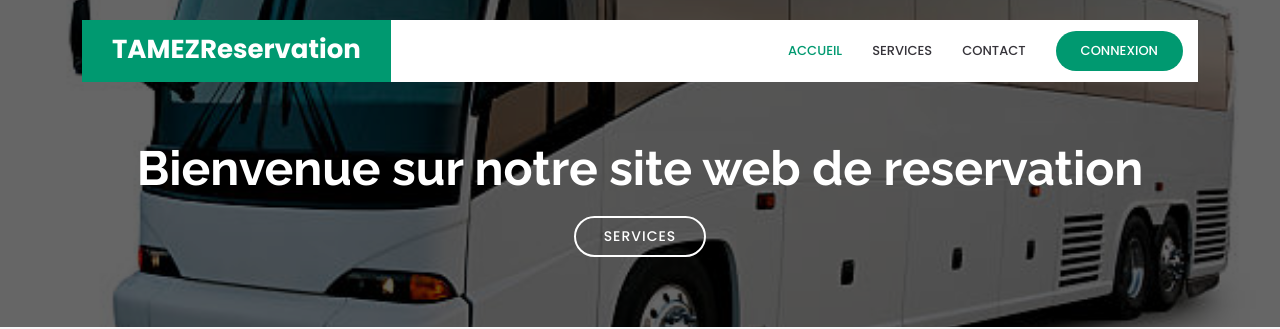
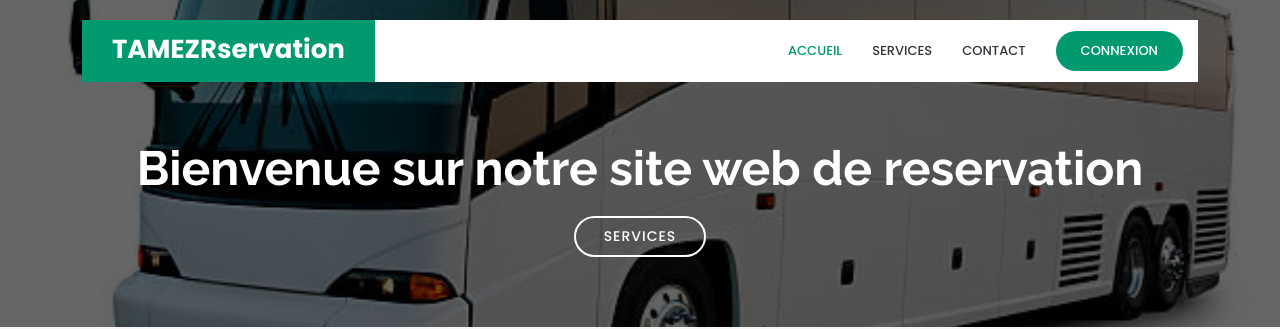
Before and after one commit to Lekeufack-Tameze/tamezreservation, a plain HTML site: page index.html in a window 1280 px wide. Shown: the top 329 px of the page. Drawn offline with nearby package versions, Linux system fonts and the light colour scheme.

Commit message:
suppression de e de réservation

```diff
--- a/index.html
+++ b/index.html
@@ -43,7 +43,7 @@
     <div class="container">
       <div class="header-container d-flex align-items-center justify-content-between">
         <div class="logo">
-          <h1 class="text-light"><a href="index.html"><span>TAMEZReservation</span></a></h1>
+          <h1 class="text-light"><a href="index.html"><span>TAMEZRservation</span></a></h1>
           <!-- Uncomment below if you prefer to use an image logo -->
           <!-- <a href="index.html"><img src="assets/img/logo.png" alt="" class="img-fluid"></a>-->
         </div>
```
